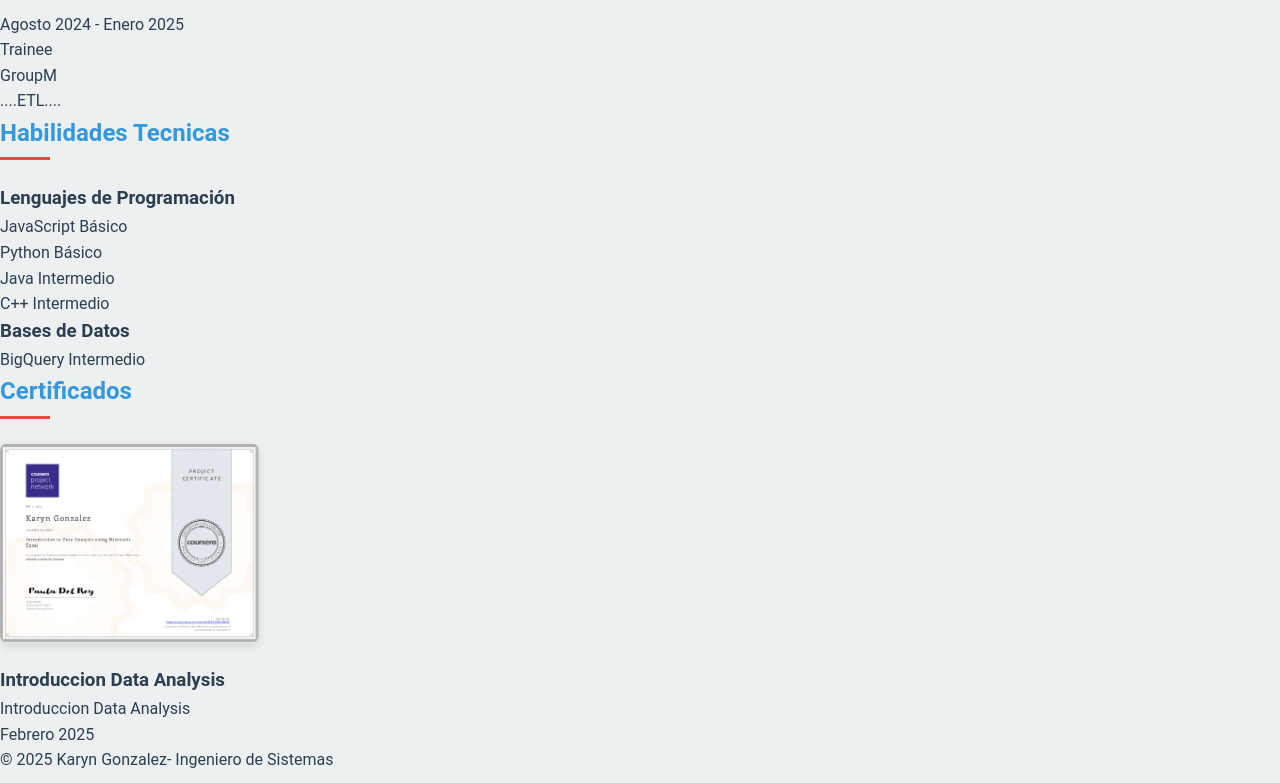
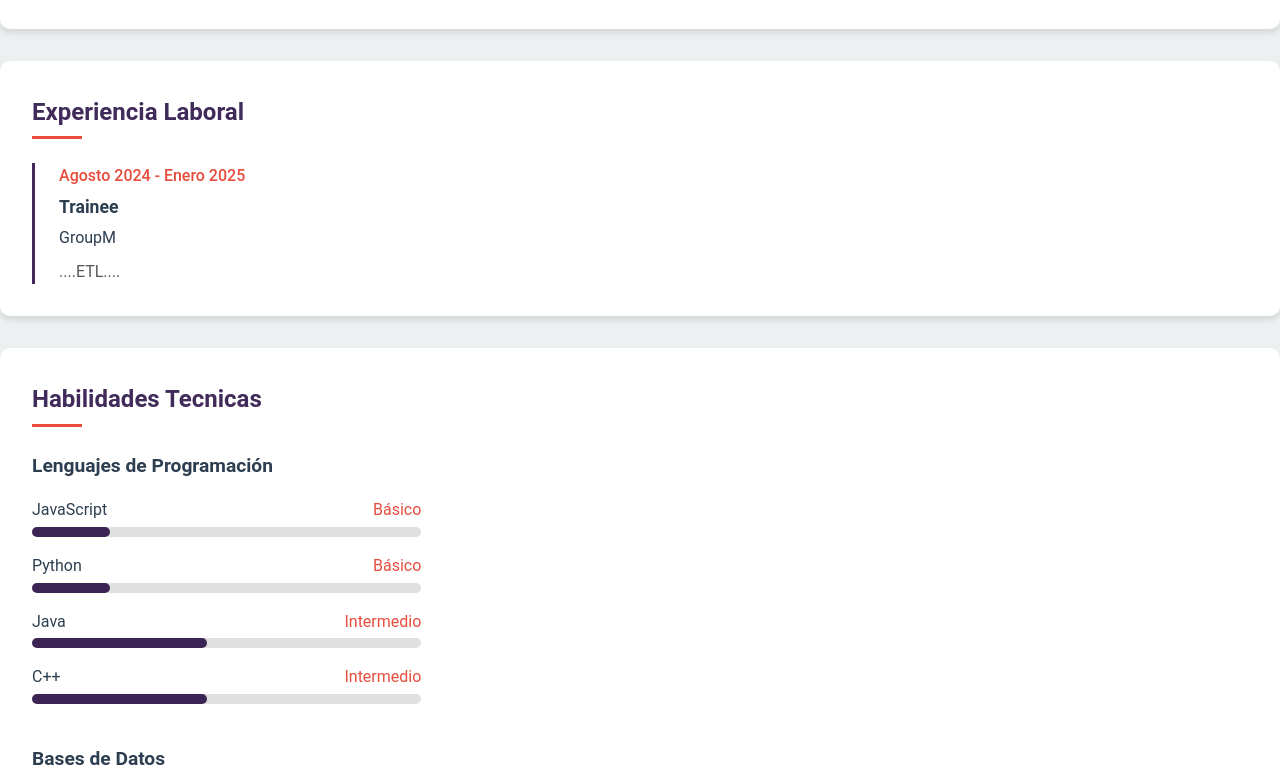
Before and after one commit to KarynGC/CV, a plain HTML site: page index.HTML in a window 1280 px wide. Shown: the part 897-1680 px from the top of the page. Drawn offline with Linux system fonts and the light colour scheme.

Commit message:
Estilo pagina

```diff
--- a/style.css
+++ b/style.css
@@ -1,5 +1,5 @@
 :root {
-    --primary-color: #3498db;
+    --primary-color: #1e033bd7;
     --secondary-color: #2c3e50;
     --accent-color: #e74c3c;
     --light-color: #ecf0f1;
@@ -18,6 +18,49 @@ body {
     color: var(--dark-color);
     line-height: 1.6;
 }
+
+/***Indice de navegacion***/
+nav {
+    background-color: var(--secondary-color);
+    padding: 1rem 0;
+    position: sticky;
+    top: 0;
+    z-index: 100;
+    box-shadow: 0 4px 6px rgba(0, 0, 0, 0.1);
+}
+
+.nav-container {
+    max-width: 1200px;
+    margin: 0 auto;
+    display: flex;
+    justify-content: space-between;
+    align-items: center;
+    padding: 0 2rem;
+}
+.logo {
+    color: white;
+    font-weight: 700;
+    font-size: 1.2rem;
+    text-decoration: none;
+}
+.nav-links {
+    display: flex;
+    gap: 1.5rem;
+    list-style: none;
+}
+.nav-links a {
+    color: white;
+    text-decoration: none;
+    transition: color 0.3s ease;
+}
+.nav-links a:hover {
+    color: var(--primary-color);
+}
+.nav-links a.active {
+    color: var(--primary-color);
+    font-weight: bold;
+}
+
 /*Header y perfil*/
 
 header {
@@ -88,9 +131,111 @@ h2::after {
     background-color: var(--accent-color);
 }
 
+/*Container y cuerpo*/
 
+.container {
+    max-width: 1200px;
+    margin: 0 auto;
+    padding: 2rem;
+}
 
+section {
+    background-color: white;
+    margin-bottom: 2rem;
+    padding: 2rem;
+    border-radius: 10px;
+    box-shadow: 0 4px 6px rgba(0, 0, 0, 0.1);
+    transition: transform 0.3s ease;
+}
 
+section:hover {
+    transform: translateY(-5px);
+}
+
+/*Especificaciones por item*/
+/*------ Educacion y Experiencia ------*/
+
+.education-item, .experience-item {
+    margin-bottom: 1.5rem;
+    padding-left: 1.5rem;
+    border-left: 3px solid var(--primary-color);
+}
+
+.education-item:last-child, .experience-item:last-child {
+    margin-bottom: 0;
+}
+
+.date {
+    color: var(--accent-color);
+    font-weight: 500;
+    margin-bottom: 0.25rem;
+}
+
+.institution, .job-title {
+    font-weight: 700;
+    font-size: 1.1rem;
+    margin-bottom: 0.25rem;
+}
+
+.description {
+    margin-top: 0.5rem;
+    color: #555;
+}
+
+/*------ Habilidades ------*/
+
+.skills-container {
+    display: grid;
+    grid-template-columns: repeat(auto-fill, minmax(300px, 1fr));
+    gap: 1.5rem;
+}
+
+.skill-category {
+    margin-bottom: 1.5rem;
+}
+
+.skill-title {
+    color: var(--secondary-color);
+    margin-bottom: 1rem;
+    font-size: 1.2rem;
+}
+
+.skill-item {
+    display: flex;
+    flex-direction: column;
+    margin-bottom: 1rem;
+}
+
+.skill-info {
+    display: flex;
+    justify-content: space-between;
+    margin-bottom: 0.25rem;
+}
+
+/*------ Nivel de habilidad ------*/
+
+.skill-level {
+    color: var(--accent-color);
+}
+
+.progress-bar {
+    width: 100%;
+    height: 10px;
+    background-color: #e0e0e0;
+    border-radius: 5px;
+}
+
+.progress {
+    height: 100%;
+    border-radius: 5px;
+    background-color: var(--primary-color);
+}
+
+/*Certificado*/
+
+.certificates-section {
+    padding-bottom: 3rem;
+}
 
 .certificate-img {
     max-width: 100%;
@@ -100,3 +245,40 @@ h2::after {
     border-radius: 8px;
     box-shadow: 0 4px 8px rgba(0, 0, 0, 0.1);
 }
+
+.certificates-carousel {
+    width: 100%;
+    margin: 0 auto;
+}
+
+.certificate-item {
+    padding: 1rem;
+    text-align: center;
+}
+.certificate-title {
+    font-weight: 700;
+    margin-bottom: 0.5rem;
+}
+
+.certificate-issuer {
+    color: #555;
+    margin-bottom: 0.5rem;
+}
+
+.certificate-date {
+    color: var(--accent-color);
+}
+
+/*Footer*/
+footer {
+    background-color: var(--secondary-color);
+    color: white;
+    text-align: center;
+    padding: 2rem 0;
+    margin-top: 2rem;
+}
+
+/* Clase para animaciones */
+section.animated {
+    animation: fadeIn 0.5s ease;
+}
```
